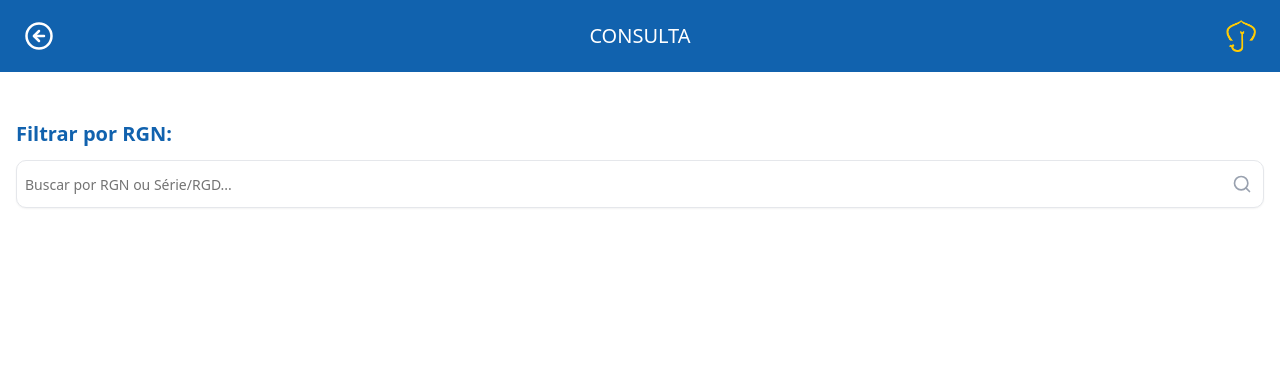
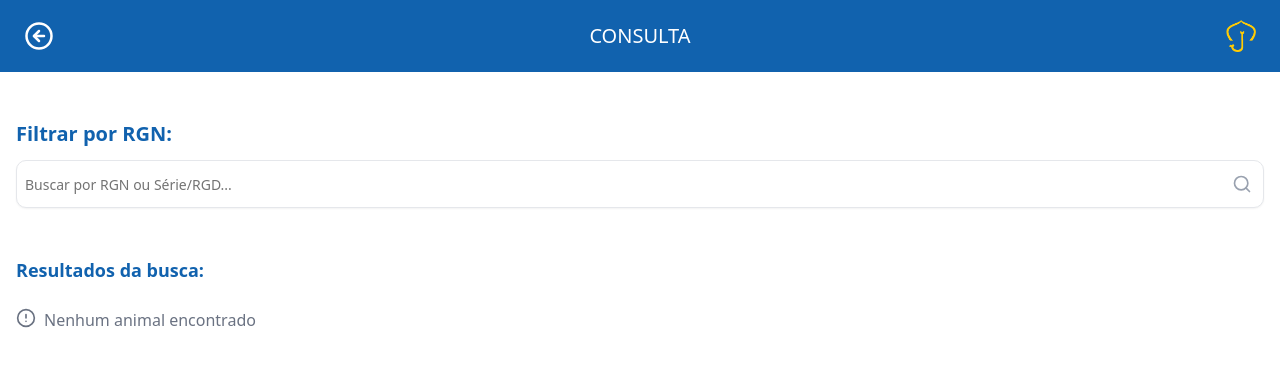
Before and after one commit to DevPBDias/rico-ouro-app, a Next.js app: page /consulta in a window 1280 px wide. Shown: the top 366 px of the page. Built offline with nearby package versions, Linux system fonts and the light colour scheme.

Commit message:
fix: fix logic ftoo show component and create skeleton for loading component

```diff
--- a/src/components/search/SearchAnimal.tsx
+++ b/src/components/search/SearchAnimal.tsx
@@ -6,6 +6,7 @@ import { useAnimalDB } from "@/hooks/useAnimalDB";
 import { useCallback, useEffect, useState } from "react";
 import { AnimalData } from "@/lib/db";
 import { AnimalCard } from "../cards/AnimalCard";
+import SkeletonSearchAnimal from "../skeletons/SkeletonSearchAnimal";
 
 function SearchAnimal() {
   const { dados } = useAnimalDB();
@@ -67,10 +68,19 @@ function SearchAnimal() {
           />
         </div>
       </div>
-      {searchQuery && (
+      {isSearching ? (
+        <div className="space-y-3 my-12">
+          <h2 className="text-lg font-semibold text-[#1162AE] mb-4">
+            Resultados da busca:
+          </h2>
+          {Array.from({ length: 3 }).map((_, index) => (
+            <SkeletonSearchAnimal key={index} />
+          ))}
+        </div>
+      ) : (
         <div className="my-12">
           <h2 className="text-lg font-semibold text-[#1162AE] mb-4">
-            Resultados da busca {isSearching && "(buscando...)"}
+            Resultados da busca:
           </h2>
           {searchResults.length > 0 ? (
             <div className="space-y-3">
@@ -80,12 +90,12 @@ function SearchAnimal() {
                 </div>
               ))}
             </div>
-          ) : !isSearching ? (
+          ) : (
             <div className="flex pt-2 text-gray-500 text-base">
               <AlertCircle className="w-5 h-5 mr-2" />
               Nenhum animal encontrado
             </div>
-          ) : null}
+          )}
         </div>
       )}
     </section>
--- /dev/null
+++ b/src/components/skeletons/SkeletonSearchAnimal.tsx
@@ -0,0 +1,22 @@
+const SkeletonSearchAnimal = () => {
+  return (
+    <div className="rounded-lg border bg-card text-card-foreground p-4">
+      <div className="flex items-center space-x-4">
+        <div className="h-16 w-16 rounded-lg bg-muted animate-pulse" />
+
+        <div className="flex-1 space-y-2 py-1">
+          <div className="h-4 w-3/4 rounded bg-muted animate-pulse" />
+
+          <div className="space-y-2">
+            <div className="h-3 w-5/6 rounded bg-muted animate-pulse" />
+            <div className="h-3 w-1/2 rounded bg-muted animate-pulse" />
+          </div>
+        </div>
+
+        <div className="h-5 w-5 rounded-full bg-muted animate-pulse"></div>
+      </div>
+    </div>
+  );
+};
+
+export default SkeletonSearchAnimal;
```
